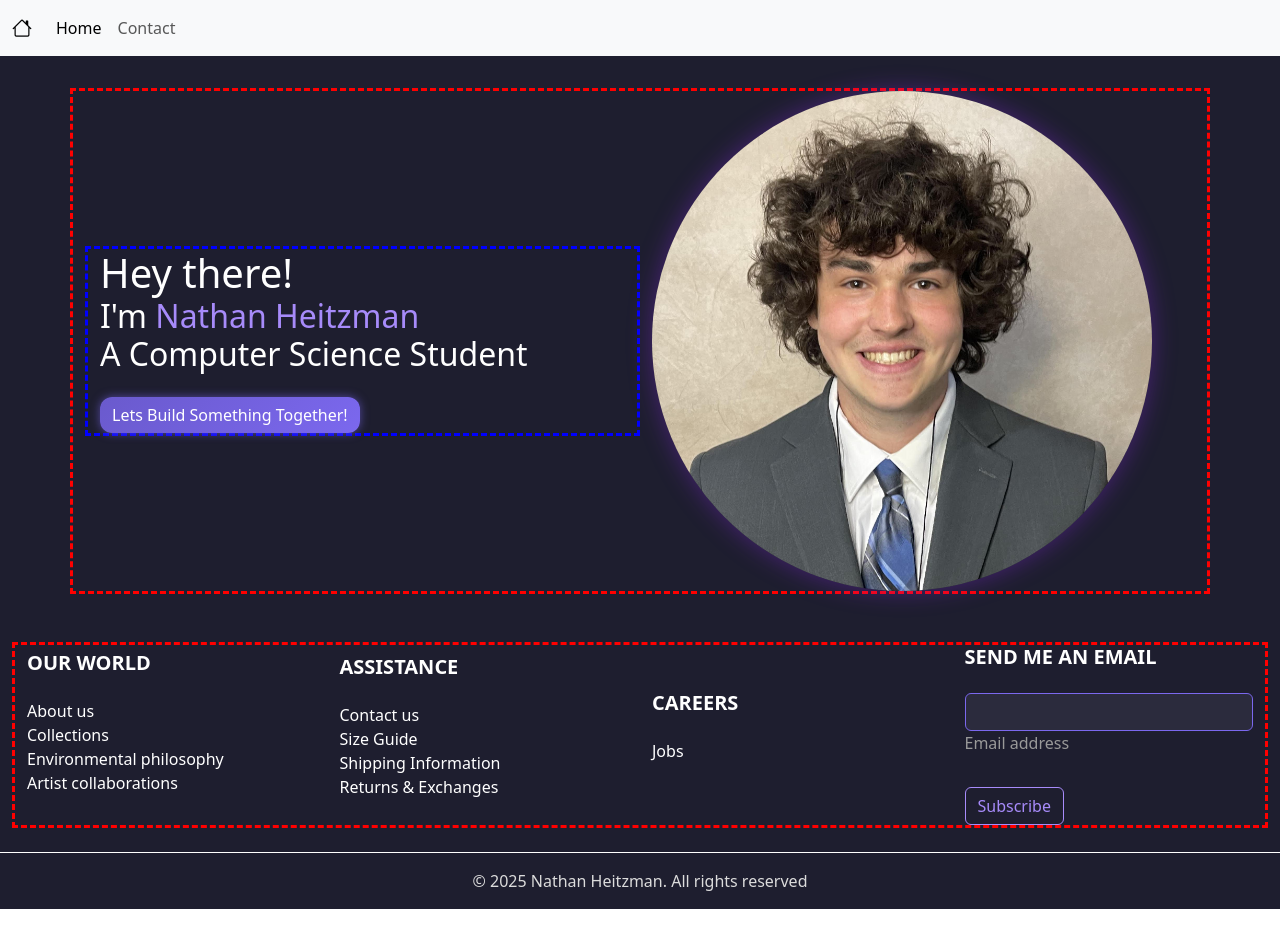
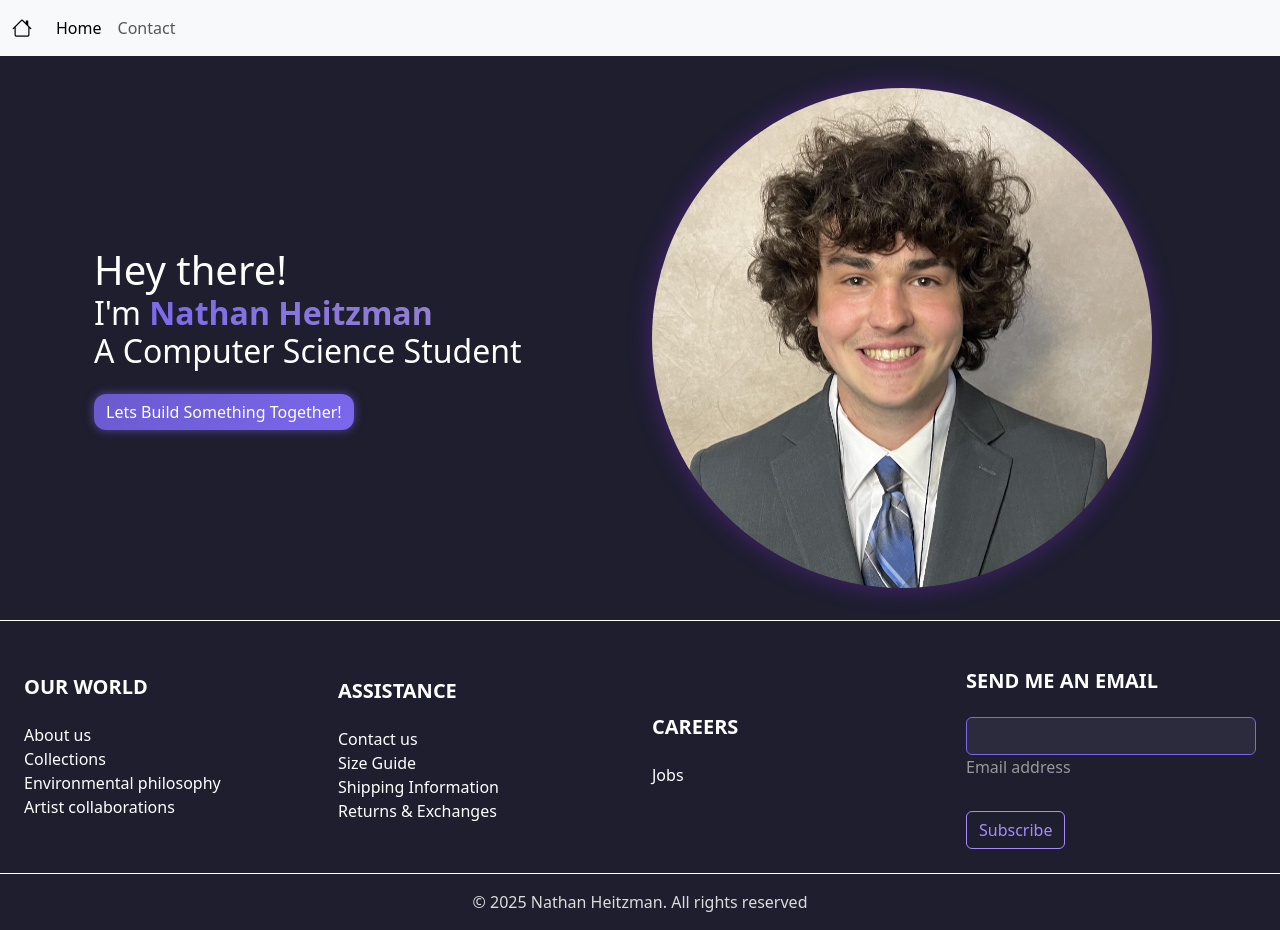
Before and after one commit to NathanHeitzman/Portfolio-Website, a React (Vite) app: page / in a window 1280 px wide. Before the commit the page ends 909 px from the top, so only its background shows below. Built offline with nearby package versions, Linux system fonts and the light colour scheme.

Commit message:
added color gradient to highlight name

```diff
--- a/src/assets/styles/Home.css
+++ b/src/assets/styles/Home.css
@@ -1,14 +1,14 @@
 .page-body {
   background-color: #1e1e2f;
   padding-top: 2rem;
+  padding-bottom: 2rem;
+  border-bottom: 1px solid #ffffff;
 }
 
 .row {
   align-items: center;
-
-  border-style: dashed;
-  border-color: red;
-  height: 100%;
+  /*border-style: dashed;
+  border-color: red;*/
 }
 
 .text-column {
@@ -16,8 +16,8 @@
   color: white;
   text-align: left;
 
-  border-color: blue;
-  border-style: dashed;
+  /*border-color: blue;
+  border-style: dashed;*/
 }
 
 .page-body h1,
@@ -37,3 +37,11 @@
   border-radius: 50%; /* Makes it a circle */
   box-shadow: 0 0 25px rgba(138, 43, 226, 0.4);
 }
+
+.gradient-name {
+  background: linear-gradient(135deg, #7b68ee, #9481cc); /*gradiant goes left -> right, gets lighter*/
+  -webkit-background-clip: text; /*can only see the background colors on the text*/
+  background-clip: text; /* Standard property for compatibility */
+  -webkit-text-fill-color: transparent;
+  font-weight: bold;
+}
--- a/src/pages/Home.tsx
+++ b/src/pages/Home.tsx
@@ -17,7 +17,7 @@ const Homepage = () => {
 
               <div className='text-column col-12 col-md-6 order-md-1'>
                 <h1 className='mb-0'>Hey there!</h1>
-                <h2>I'm <span>Nathan Heitzman</span></h2>
+                <h2>I'm <span className="gradient-name">Nathan Heitzman</span></h2>
                 <h2>A Computer Science Student</h2>
                 <br></br>
                 <Button text="Lets Build Something Together!" />
```
